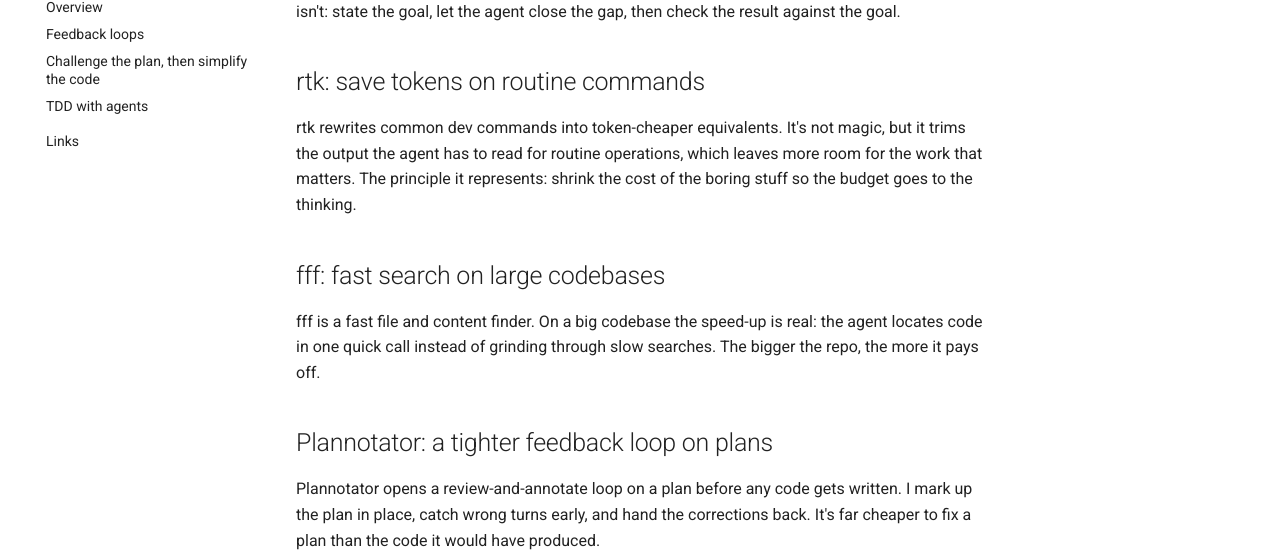
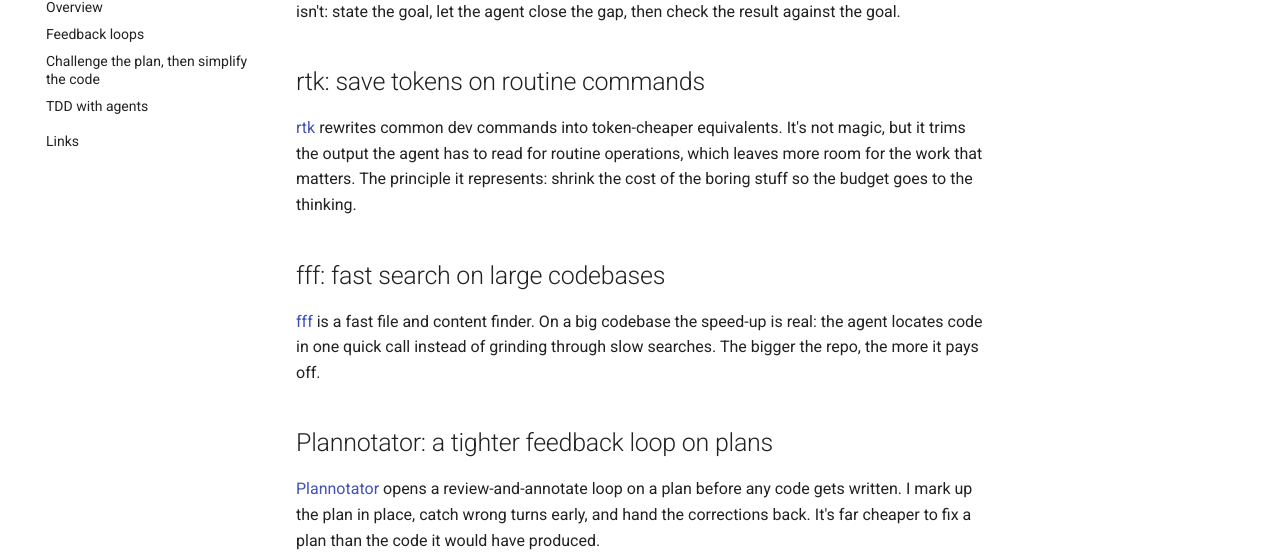
Before and after one commit to PierrickMartos/Working-with-agents, an MkDocs documentation site: the page built from docs/toolchain/my-toolkit.md, in a window 1280 px wide and 1360 px high. Shown: the part 400-952 px from the top of the window. Built offline with MkDocs 1.6.1 and Material for MkDocs 9.7.7, drawn with Linux system fonts in a browser that asks for light colours; comment, search, counter and statistics services are not loaded; part of the change alters nothing that is shown.

Commit message:
docs: link rtk/fff/plannotator repos and embed plannotator demo

```diff
--- a/docs/toolchain/my-toolkit.md
+++ b/docs/toolchain/my-toolkit.md
@@ -14,12 +14,14 @@ A short list of tools that have earned a permanent spot in how I work with agent
 
 ## rtk: save tokens on routine commands
 
-rtk rewrites common dev commands into token-cheaper equivalents. It's not magic, but it trims the output the agent has to read for routine operations, which leaves more room for the work that matters. The principle it represents: shrink the cost of the boring stuff so the budget goes to the thinking.
+[rtk](https://github.com/rtk-ai/rtk) rewrites common dev commands into token-cheaper equivalents. It's not magic, but it trims the output the agent has to read for routine operations, which leaves more room for the work that matters. The principle it represents: shrink the cost of the boring stuff so the budget goes to the thinking.
 
 ## fff: fast search on large codebases
 
-fff is a fast file and content finder. On a big codebase the speed-up is real: the agent locates code in one quick call instead of grinding through slow searches. The bigger the repo, the more it pays off.
+[fff](https://github.com/dmtrKovalenko/fff) is a fast file and content finder. On a big codebase the speed-up is real: the agent locates code in one quick call instead of grinding through slow searches. The bigger the repo, the more it pays off.
 
 ## Plannotator: a tighter feedback loop on plans
 
-Plannotator opens a review-and-annotate loop on a plan before any code gets written. I mark up the plan in place, catch wrong turns early, and hand the corrections back. It's far cheaper to fix a plan than the code it would have produced.
+[Plannotator](https://github.com/backnotprop/plannotator) opens a review-and-annotate loop on a plan before any code gets written. I mark up the plan in place, catch wrong turns early, and hand the corrections back. It's far cheaper to fix a plan than the code it would have produced.
+
+<iframe width="560" height="315" src="https://www.youtube-nocookie.com/embed/a_AT7cEN_9I" title="Plannotator demo" frameborder="0" allow="accelerometer; autoplay; clipboard-write; encrypted-media; gyroscope; picture-in-picture; web-share" allowfullscreen></iframe>
```
